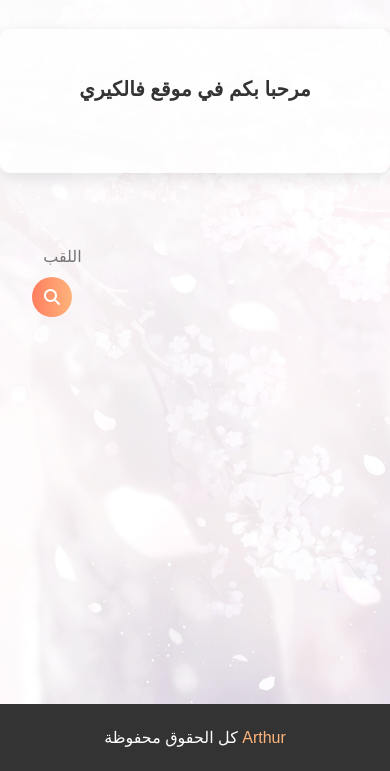
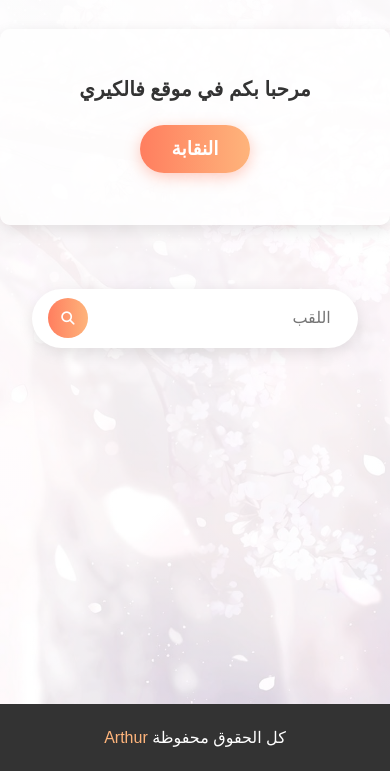
Before and after one commit to KAYDEN-SAMA/Valkyrie-app, a plain HTML site: page index.html in a window 390 px wide. Shown: the part 73-844 px from the top of the page. Drawn offline with Linux system fonts and the light colour scheme; a web font is replaced by a local one.

Commit message:
Update index.html

```diff
--- a/index.html
+++ b/index.html
@@ -1 +1,225 @@
-<!DOCTYPE html> <html lang="en"> <head> <meta charset="UTF-8"> <meta http-equiv="X-UA-Compatible" content="IE=Edge"> <meta name="viewport" content="width=device-width, initial-scale=1"> <title>Haru</title> <!-- HTML --> <!-- Custom Styles --> <link rel="stylesheet" href="style.css"> <script src="https://kit.fontawesome.com/24b6a00007.js" crossorigin="anonymous"></script> </head> <body> <header> <h1>هـــارو</h1> <h1>🌸🍓</h1> <h1>𝙷𝚊𝚛𝚞</h1> </header> <main> <section id="paragraph-area" class="content"> <p>مرحبا بكم في موقع فالكيري</p> </section> <section id="search-area" class="content"> <div> <input id="search-input" placeholder="اللقب"> <i class="fa-solid fa-magnifying-glass" id="search-button"></i> </div> </section> </main> <footer> <p>كل الحقوق محفوظة <a href="https://www.instagram.com/arthur_sensai?igsh=MWdwbjI5YTluZTJyeQ==">Arthur</a></p> </footer> <!-- Project --> <script type="module" src="main.js"></script> </body> </html>
+<!DOCTYPE html>
+<html lang="ar" dir="rtl">
+<head>
+  <meta charset="UTF-8">
+  <meta http-equiv="X-UA-Compatible" content="IE=Edge">
+  <meta name="viewport" content="width=device-width, initial-scale=1">
+  <title>Haru</title>
+  <script src="https://kit.fontawesome.com/24b6a00007.js" crossorigin="anonymous"></script>
+  <style>
+    @import url('https://fonts.googleapis.com/css2?family=Alexandria:wght@100..900&display=swap');
+
+    * {
+      margin: 0;
+      padding: 0;
+      box-sizing: border-box;
+    }
+
+    html {
+      position: relative;
+      min-height: 100%;
+      background-color: #f5f5f5;
+    }
+
+    body {
+      margin: 0;
+      font-family: "Alexandria", sans-serif;
+      color: #333;
+      display: flex;
+      flex-direction: column;
+      min-height: 100vh;
+    }
+
+    header {
+      background: linear-gradient(135deg, #ff7e5f, #feb47b);
+      padding: 1.5rem;
+      color: white;
+      display: flex;
+      align-items: center;
+      justify-content: space-between;
+      box-shadow: 0 2px 10px rgba(0, 0, 0, 0.1);
+    }
+
+    header h1 {
+      margin: 0;
+      font-weight: 700;
+    }
+
+    main {
+      flex: 1;
+      display: flex;
+      flex-direction: column;
+      align-items: center;
+      background: url('main.jpg') no-repeat center center;
+      background-size: cover;
+      position: relative;
+      padding: 2rem 0;
+    }
+
+    /* Instead of using opacity, we use a gradient overlay */
+    main::before {
+      content: "";
+      position: absolute;
+      top: 0;
+      left: 0;
+      width: 100%;
+      height: 100%;
+      background: linear-gradient(to bottom, rgba(255, 255, 255, 0.9), rgba(255, 255, 255, 0.7));
+      z-index: 0;
+    }
+
+    .content {
+      position: relative;
+      z-index: 1;
+      width: 100%;
+      max-width: 800px;
+      margin: 0 auto;
+    }
+
+    #paragraph-area {
+      text-align: center;
+      padding: 3rem 1rem;
+      margin-bottom: 2rem;
+      background-color: rgba(255, 255, 255, 0.8);
+      border-radius: 10px;
+      box-shadow: 0 5px 15px rgba(0, 0, 0, 0.1);
+    }
+
+    #paragraph-area p {
+      font-size: 24px;
+      font-weight: 700;
+      color: #333;
+      margin-bottom: 1.5rem;
+    }
+
+    #paragraph-area h3 {
+      display: inline-block;
+      padding: 0.8rem 2rem;
+      background: linear-gradient(to right, #ff7e5f, #feb47b);
+      color: white;
+      border-radius: 30px;
+      font-weight: 600;
+      transition: all 0.3s ease;
+      cursor: pointer;
+      position: relative;
+      overflow: hidden;
+      box-shadow: 0 4px 15px rgba(255, 126, 95, 0.4);
+    }
+
+    #paragraph-area h3:hover {
+      transform: translateY(-3px);
+      box-shadow: 0 6px 20px rgba(255, 126, 95, 0.6);
+    }
+
+    #search-area {
+      width: 100%;
+      padding: 2rem;
+    }
+
+    .search-container {
+      display: flex;
+      align-items: center;
+      background-color: white;
+      padding: 0.8rem 1.5rem;
+      border-radius: 50px;
+      box-shadow: 0 5px 15px rgba(0, 0, 0, 0.1);
+      width: 100%;
+      max-width: 500px;
+      margin: 0 auto;
+    }
+
+    #search-input {
+      flex: 1;
+      border: none;
+      padding: 0.7rem;
+      font-size: 16px;
+      font-family: "Alexandria", sans-serif;
+      outline: none;
+      background: transparent;
+    }
+
+    #search-button {
+      background: linear-gradient(to right, #ff7e5f, #feb47b);
+      color: white;
+      border: none;
+      border-radius: 50%;
+      width: 40px;
+      height: 40px;
+      display: flex;
+      align-items: center;
+      justify-content: center;
+      cursor: pointer;
+      transition: all 0.3s ease;
+    }
+
+    #search-button:hover {
+      transform: scale(1.05);
+    }
+
+    footer {
+      background-color: #333;
+      color: white;
+      text-align: center;
+      padding: 1.5rem;
+      margin-top: auto;
+    }
+
+    footer p {
+      margin: 0;
+    }
+
+    footer a {
+      color: #feb47b;
+      text-decoration: none;
+      transition: color 0.3s ease;
+    }
+
+    footer a:hover {
+      color: #ff7e5f;
+      text-decoration: underline;
+    }
+
+    /* Responsive adjustments */
+    @media (max-width: 768px) {
+      header {
+        padding: 1rem;
+      }
+
+      #paragraph-area p {
+        font-size: 20px;
+      }
+
+      .search-container {
+        padding: 0.6rem 1rem;
+      }
+    }
+  </style>
+</head>
+<body>
+  <header>
+    <h1>هـــارو</h1>
+    <h1>🌸🍓</h1>
+    <h1>𝙷𝚊𝚛𝚞</h1>
+  </header>
+
+  <main>
+    <section id="paragraph-area" class="content">
+      <p>مرحبا بكم في موقع فالكيري</p>
+      <h3>النقابة</h3>
+    </section>
+
+    <section id="search-area" class="content">
+      <div class="search-container">
+        <input id="search-input" placeholder="اللقب">
+        <button id="search-button">
+          <i class="fa-solid fa-magnifying-glass"></i>
+        </button>
+      </div>
+    </section>
+  </main>
+
+  <footer>
+    <p>كل الحقوق محفوظة <a href="https://www.instagram.com/arthur_sensai?igsh=MWdwbjI5YTluZTJyeQ==">Arthur</a></p>
+  </footer>
+</body>
+</html>
```
